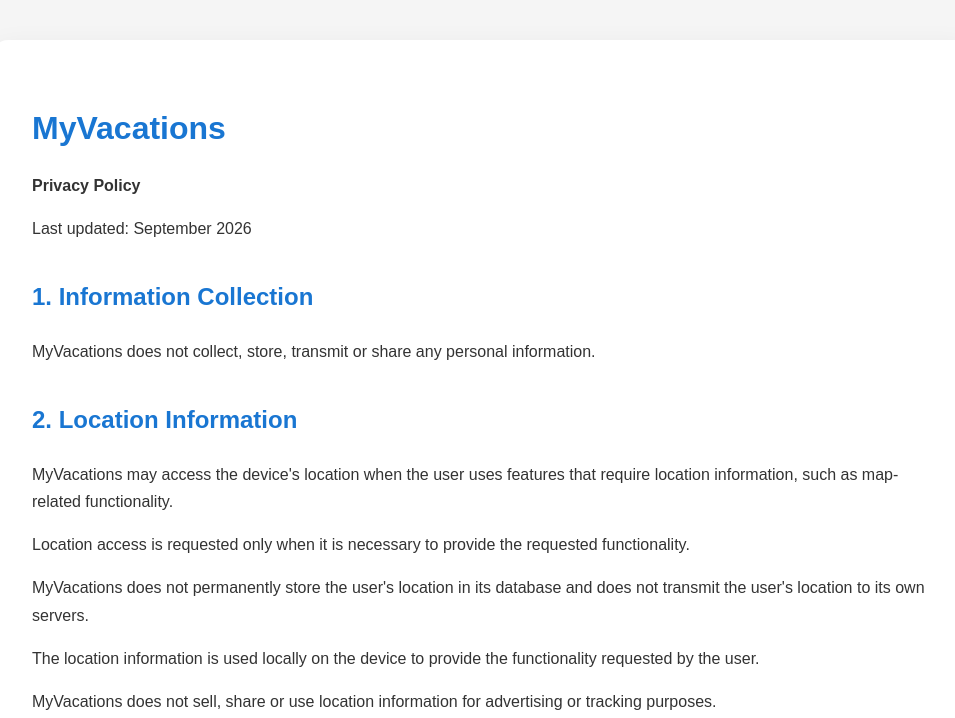
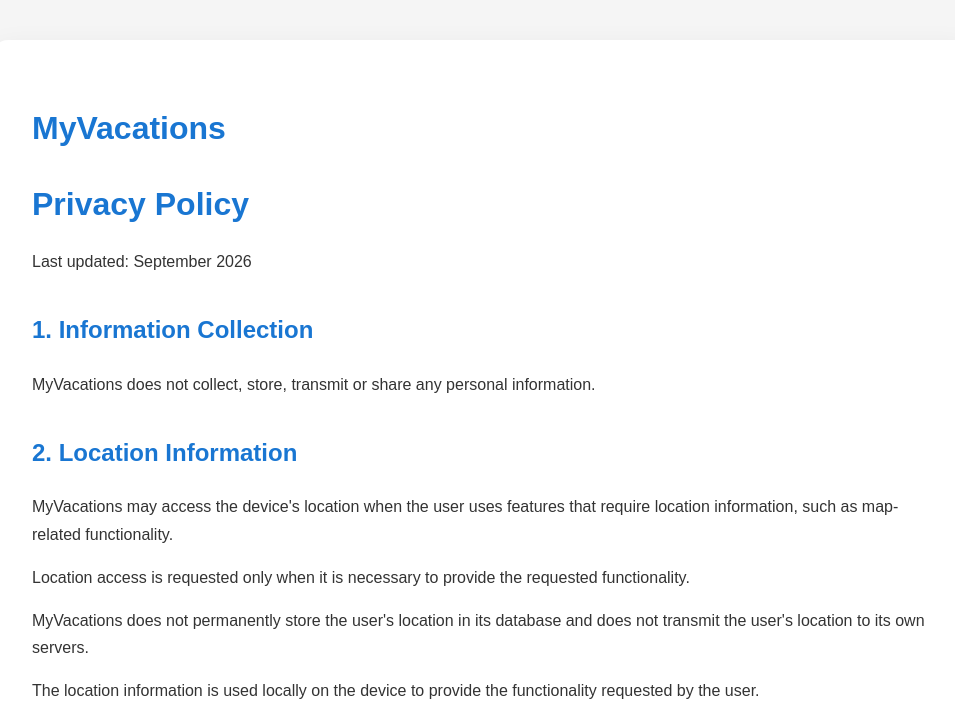
Before and after one commit to MyVacations/myvacations, a plain HTML site: page index.html in a window 1280 px wide. Shown: the top 718 px of the page, without its empty margins (158-1113 px from the left). Drawn offline with Linux system fonts and the light colour scheme.

Commit message:
Update index.html

```diff
--- a/index.html
+++ b/index.html
@@ -61,7 +61,7 @@
 
 <h1>MyVacations</h1>
 
-<p><strong>Privacy Policy</strong></p>
+<h1>Privacy Policy</h1>
 
 <p>Last updated: September 2026</p>
 
```
